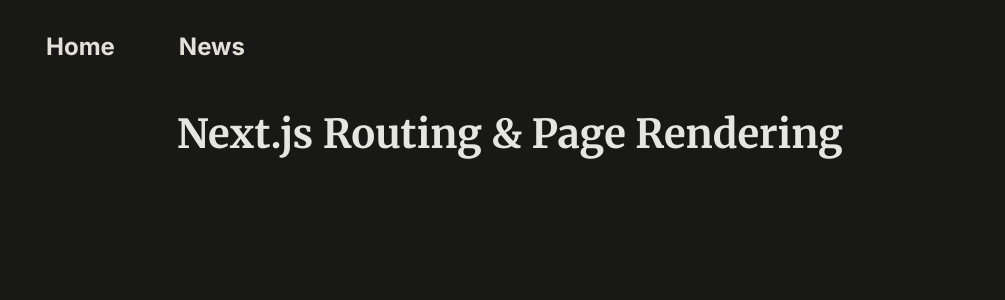
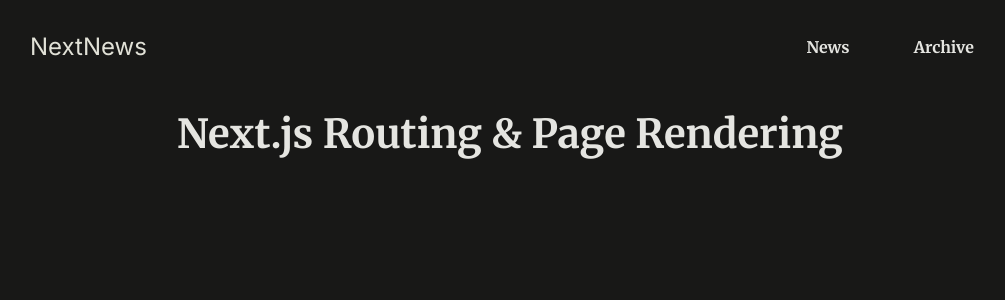
Before and after one commit to dydals3440/next-study, a Next.js app: page / in a window 1280 px wide. Shown: the top 300 px of the page, without its empty margins (130-1135 px from the left). Built offline with nearby package versions, Linux system fonts and the light colour scheme.

Commit message:
feat: Client Component 분리

```diff
--- a/components/main-header.jsx
+++ b/components/main-header.jsx
@@ -1,14 +1,19 @@
 import Link from 'next/link';
+import { NavLink } from './nav-link';
 
 export function MainHeader() {
 	return (
 		<header id="main-header">
-			<ul id="logo">
+			<div id="logo">
+				<Link href="/">NextNews</Link>
+			</div>
+			<ul>
 				<li>
-					<Link href="/">Home</Link>
+					{/* href='/news' 이런식으로 클라컴포 분리가능 */}
+					<NavLink href="/news">News</NavLink>
 				</li>
 				<li>
-					<Link href="/news">News</Link>
+					<NavLink href="/archive">Archive</NavLink>
 				</li>
 			</ul>
 		</header>
--- /dev/null
+++ b/components/nav-link.jsx
@@ -0,0 +1,14 @@
+'use client';
+
+import Link from 'next/link';
+import { usePathname } from 'next/navigation';
+
+export function NavLink({ href, children }) {
+	const path = usePathname();
+	console.log(href);
+	return (
+		<Link href={href} className={path.startsWith(href) ? 'active' : undefined}>
+			{children}
+		</Link>
+	);
+}
```
